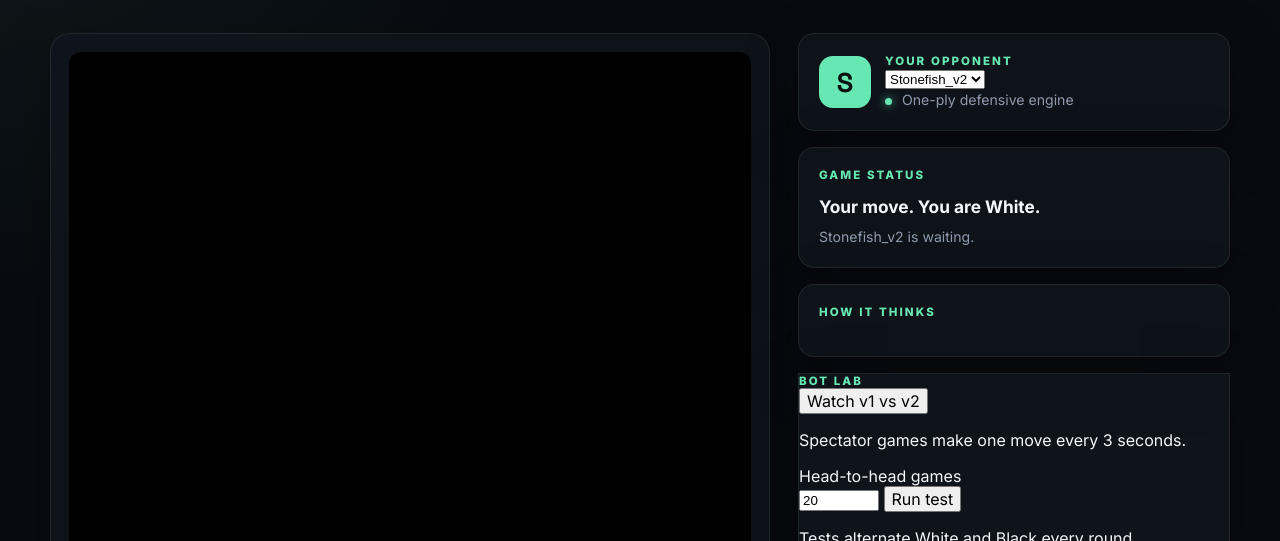
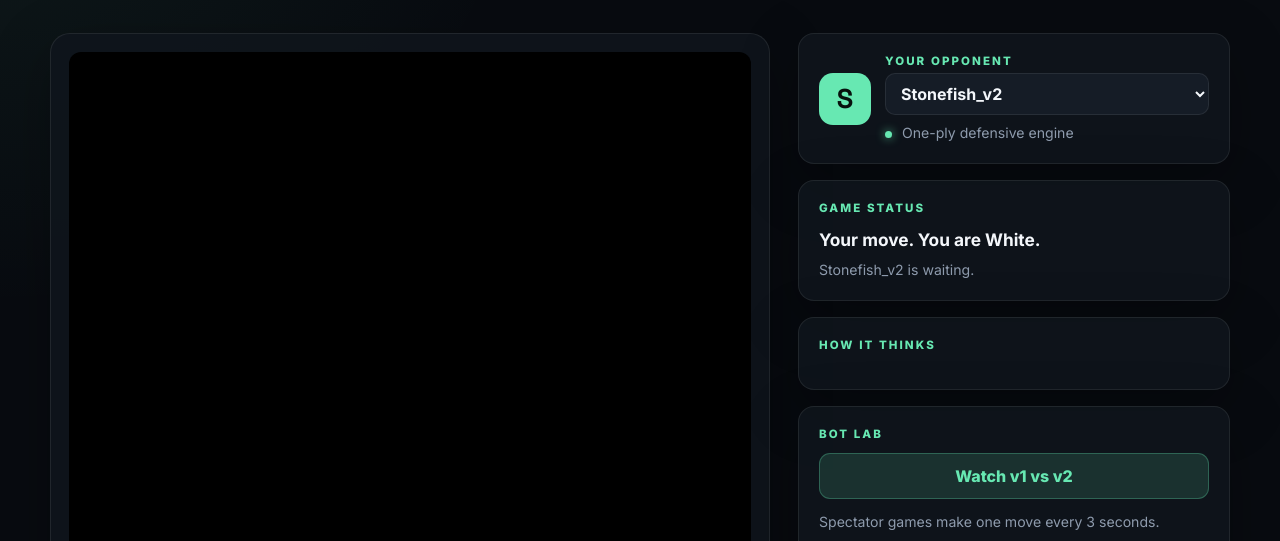
Before and after one commit to Grogu1010/StoneFish, a plain HTML site: page index.html in a window 1280 px wide. Shown: the part 233-774 px from the top of the page. Drawn offline with nearby package versions, Linux system fonts and the light colour scheme.

Commit message:
Style model selector spectator and test controls

```diff
--- a/styles.css
+++ b/styles.css
@@ -26,7 +26,9 @@ body {
   font-family: 'Inter', sans-serif;
 }
 
-button { font: inherit; }
+button,
+select,
+input { font: inherit; }
 
 .page-shell {
   width: min(1180px, calc(100% - 32px));
@@ -166,7 +168,8 @@ button { font: inherit; }
 
 .bot-card,
 .status-card,
-.legend-card {
+.legend-card,
+.lab-card {
   border-radius: 16px;
   padding: 20px;
 }
@@ -176,6 +179,8 @@ button { font: inherit; }
   gap: 14px;
   align-items: center;
 }
+
+.bot-info { min-width: 0; flex: 1; }
 
 .bot-avatar {
   display: grid;
@@ -191,13 +196,35 @@ button { font: inherit; }
   font-weight: 800;
 }
 
-.bot-card h2 {
-  margin: 3px 0 5px;
-  font-size: 1.25rem;
+.model-row { margin: 5px 0 7px; }
+
+.model-select,
+.test-row input {
+  width: 100%;
+  border: 1px solid var(--line);
+  border-radius: 10px;
+  background: var(--panel-2);
+  color: var(--text);
+  outline: none;
+}
+
+.model-select {
+  padding: 9px 34px 9px 11px;
+  font-size: 1rem;
+  font-weight: 700;
+  cursor: pointer;
+}
+
+.model-select:focus,
+.test-row input:focus {
+  border-color: rgba(103, 232, 178, 0.55);
+  box-shadow: 0 0 0 3px var(--accent-soft);
 }
 
 .bot-trait,
-.last-move {
+.last-move,
+.helper-text,
+.test-results {
   margin: 0;
   color: var(--muted);
   font-size: 0.88rem;
@@ -228,6 +255,11 @@ button { font: inherit; }
 
 .legend-card .section-label { margin-bottom: 4px; }
 
+#logic-lines {
+  display: grid;
+  gap: 13px;
+}
+
 .logic-line {
   display: flex;
   gap: 11px;
@@ -253,23 +285,83 @@ button { font: inherit; }
   font-size: 0.9rem;
 }
 
-.new-game-button {
-  width: 100%;
-  padding: 15px 18px;
-  border: 0;
-  border-radius: 14px;
-  background: var(--accent);
-  color: #07110d;
-  font-weight: 800;
-  cursor: pointer;
-  transition: transform 150ms ease, filter 150ms ease;
+.lab-card {
+  display: grid;
+  gap: 12px;
 }
 
+.secondary-button,
+.new-game-button {
+  border: 0;
+  cursor: pointer;
+  font-weight: 800;
+  transition: transform 150ms ease, filter 150ms ease, opacity 150ms ease;
+}
+
+.secondary-button {
+  width: 100%;
+  padding: 12px 14px;
+  border: 1px solid rgba(103, 232, 178, 0.28);
+  border-radius: 11px;
+  background: var(--accent-soft);
+  color: var(--accent);
+}
+
+.secondary-button.compact {
+  width: auto;
+  white-space: nowrap;
+}
+
+.secondary-button:hover,
 .new-game-button:hover {
   transform: translateY(-1px);
   filter: brightness(1.04);
 }
 
+.secondary-button:disabled,
+.new-game-button:disabled,
+.model-select:disabled {
+  cursor: not-allowed;
+  opacity: 0.5;
+  transform: none;
+}
+
+.test-controls {
+  display: grid;
+  gap: 7px;
+  padding-top: 5px;
+}
+
+.test-controls label {
+  color: #d9e0e9;
+  font-size: 0.82rem;
+  font-weight: 700;
+}
+
+.test-row {
+  display: grid;
+  grid-template-columns: minmax(0, 1fr) auto;
+  gap: 8px;
+}
+
+.test-row input {
+  min-width: 0;
+  padding: 11px 12px;
+}
+
+.test-results {
+  min-height: 2.6em;
+}
+
+.new-game-button {
+  width: 100%;
+  padding: 15px 18px;
+  border-radius: 14px;
+  background: var(--accent);
+  color: #07110d;
+}
+
+.secondary-button:active,
 .new-game-button:active { transform: translateY(0); }
 
 @media (max-width: 900px) {
```
